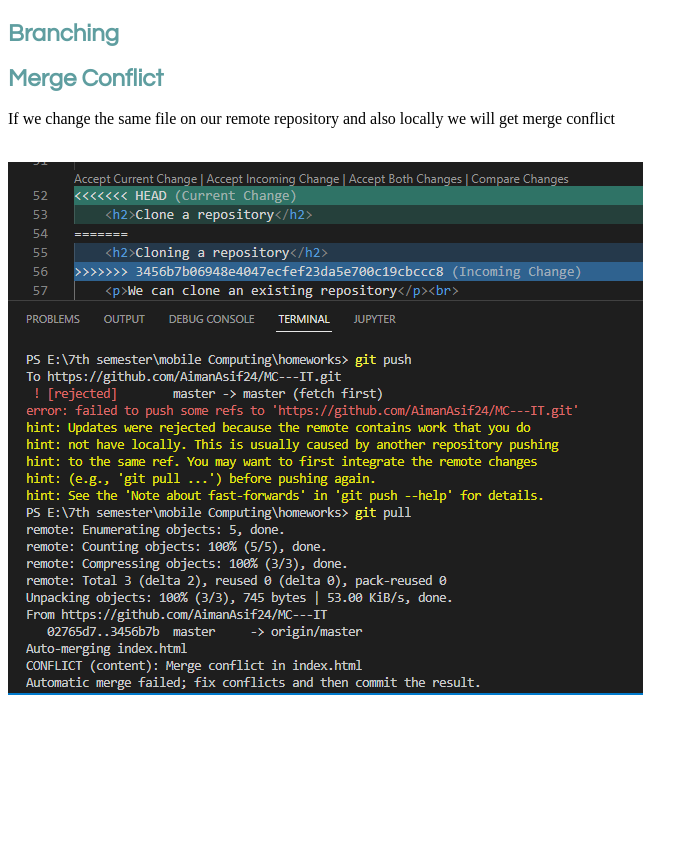
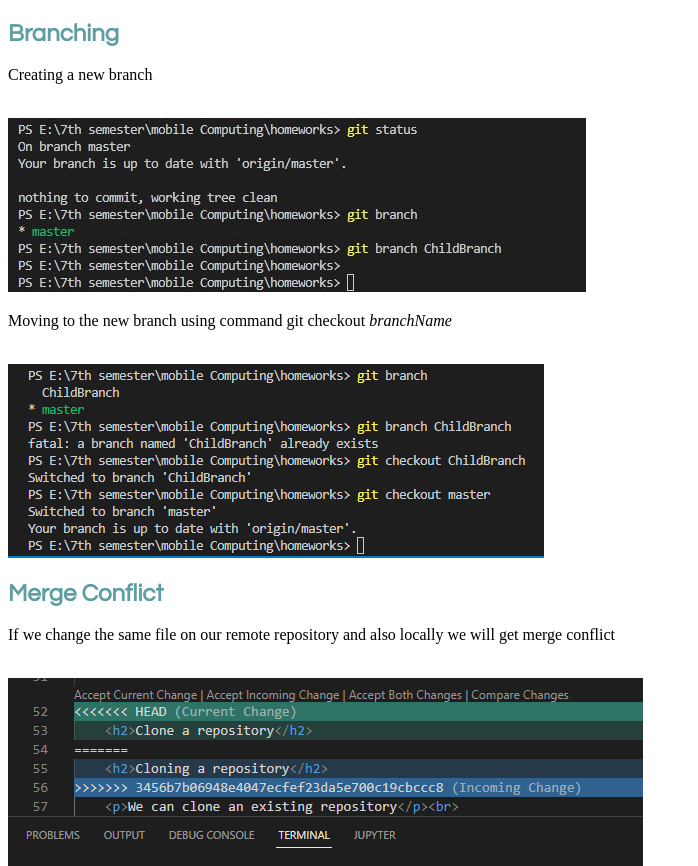
Before and after one commit to AimanAsif24/MC---IT, a plain HTML site: page index.html in a window 1280 px wide. Shown: the part 3657-4523 px from the top of the page, without its empty margins (0-698 px from the left). Before the commit the page ends 4364 px from the top, so only its background shows below. Drawn offline with Linux system fonts and the light colour scheme.

Commit message:
branching

```diff
--- a/index.html
+++ b/index.html
@@ -56,7 +56,10 @@
     <br><img src="images/clone2.PNG"><br>
 
     <h2>Branching</h2>
-    <p></p>
+    <p>Creating a new branch</p><br>
+    <img src="images/branching.jpg">
+    <br><p>Moving to the new branch using command git checkout <i>branchName</i></p>
+    <br><img src="images/branching1.PNG">
 
     <h2>Merge Conflict</h2>
     <p>If we change the same file on our remote repository and also locally we will get merge conflict</p>
```
Also changed, not shown: images/branching1.PNG (added).
